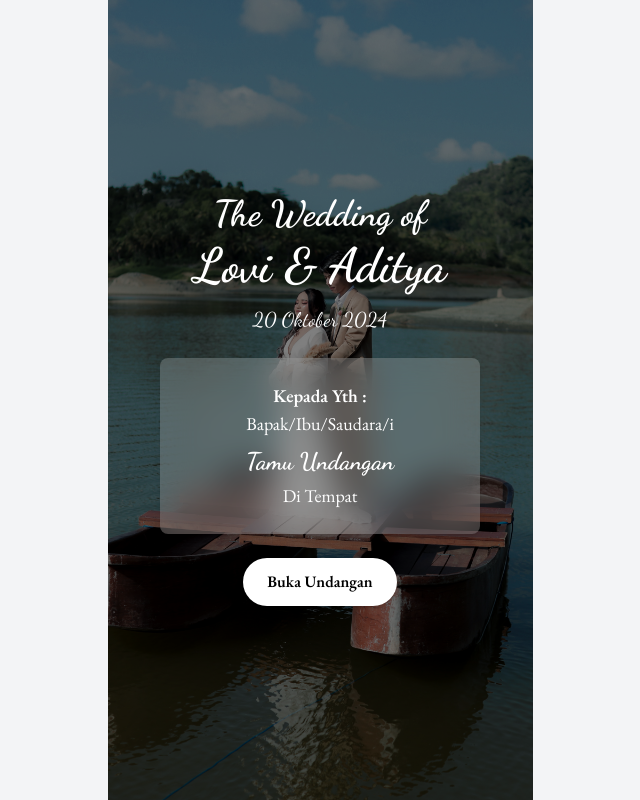
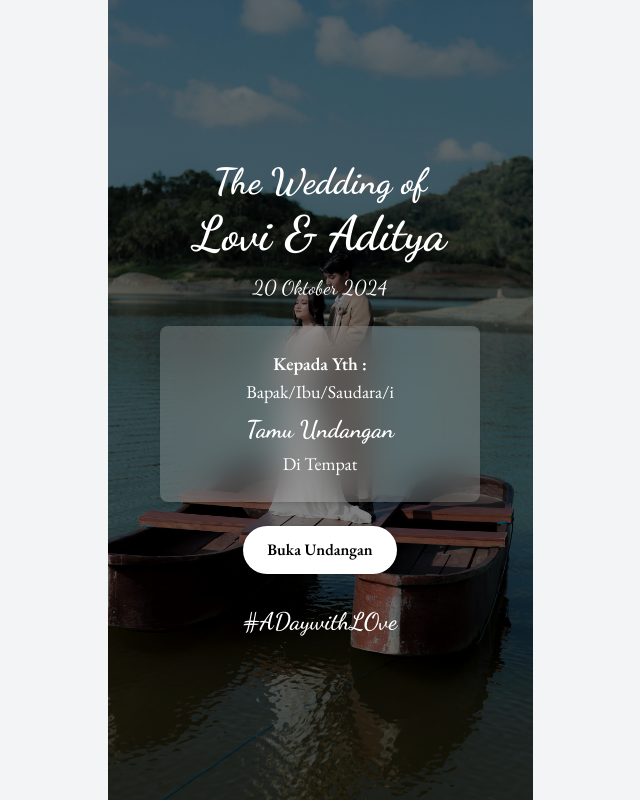
Before and after one commit to Joshtri/wedding-invitation-lofi, a React (Vite) app: page / in a window 1280 px wide. Shown: the top 800 px of the page, without its empty margins (320-960 px from the left). Built offline with nearby package versions, Linux system fonts and the light colour scheme.

Commit message:
updating add tag

```diff
--- a/src/App.jsx
+++ b/src/App.jsx
@@ -181,6 +181,7 @@ function App() {
       <p className="text-2xl font-bold mt-2" style={{ fontFamily: 'Dancing Script, cursive' }}>{namaTamu}</p>
       <p className="text-lg mt-1" style={{ fontFamily: 'EB Garamond, serif' }}>Di Tempat</p>
     </motion.div>
+
     <motion.button
       initial={{ opacity: 0 }}
       animate={{ opacity: 1 }}
@@ -191,8 +192,20 @@ function App() {
     >
       Buka Undangan
     </motion.button>
+
+    {/* Hashtag Section */}
+    <motion.p
+      initial={{ opacity: 0, y: 50 }}
+      animate={{ opacity: 1, y: 0 }}
+      transition={{ delay: 2, duration: 0.8 }}
+      className="mt-8 text-2xl font-semibold"
+      style={{ fontFamily: 'Dancing Script, cursive' }}
+    >
+      #ADaywithLOve
+    </motion.p>
   </div>
 </section>
+
 
 
         <link rel="preconnect" href="https://fonts.googleapis.com"/>
```
Lines whose indentation alone changed are shown as unchanged.
